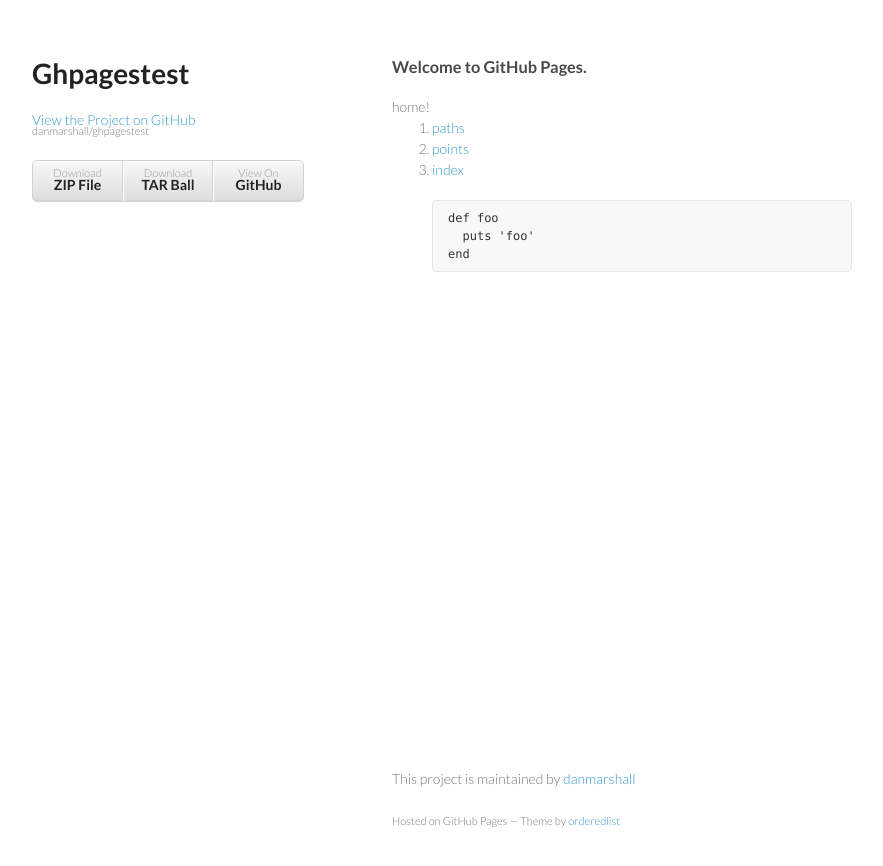
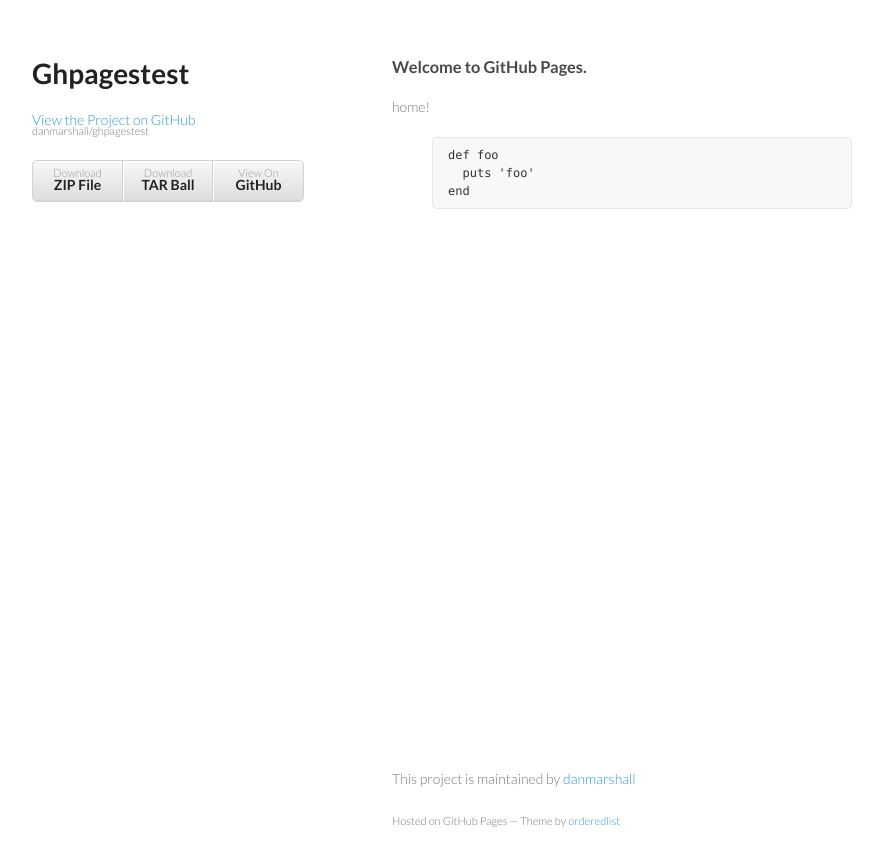
Before and after one commit to danmarshall/ghpagestest, a Jekyll site: the page built from index.html, in a window 1280 px wide. Shown: the top 866 px of the page, without its empty margins (178-1061 px from the left). Built offline with Jekyll 4.4.1, drawn with Linux system fonts in a browser that asks for light colours.

Commit message:
Update index.html

```diff
--- a/index.html
+++ b/index.html
@@ -7,7 +7,7 @@
 
 
     <ol>
-{% for doc in site.mydocs %}
+{% for doc in site.docs_getting_started %}
         <li><a href="{{ doc.url }}">{{ doc.title }}</a></li>
 {% endfor %}
     </ol>
```
